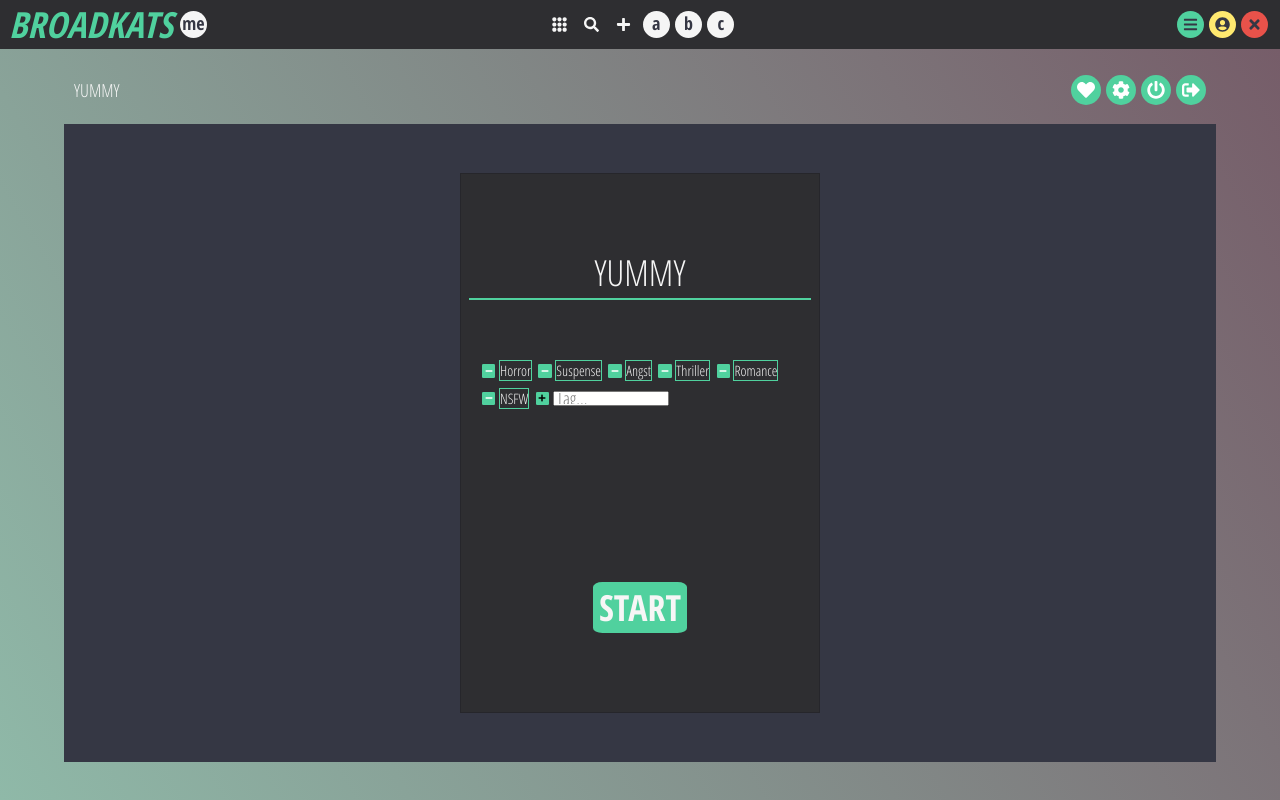
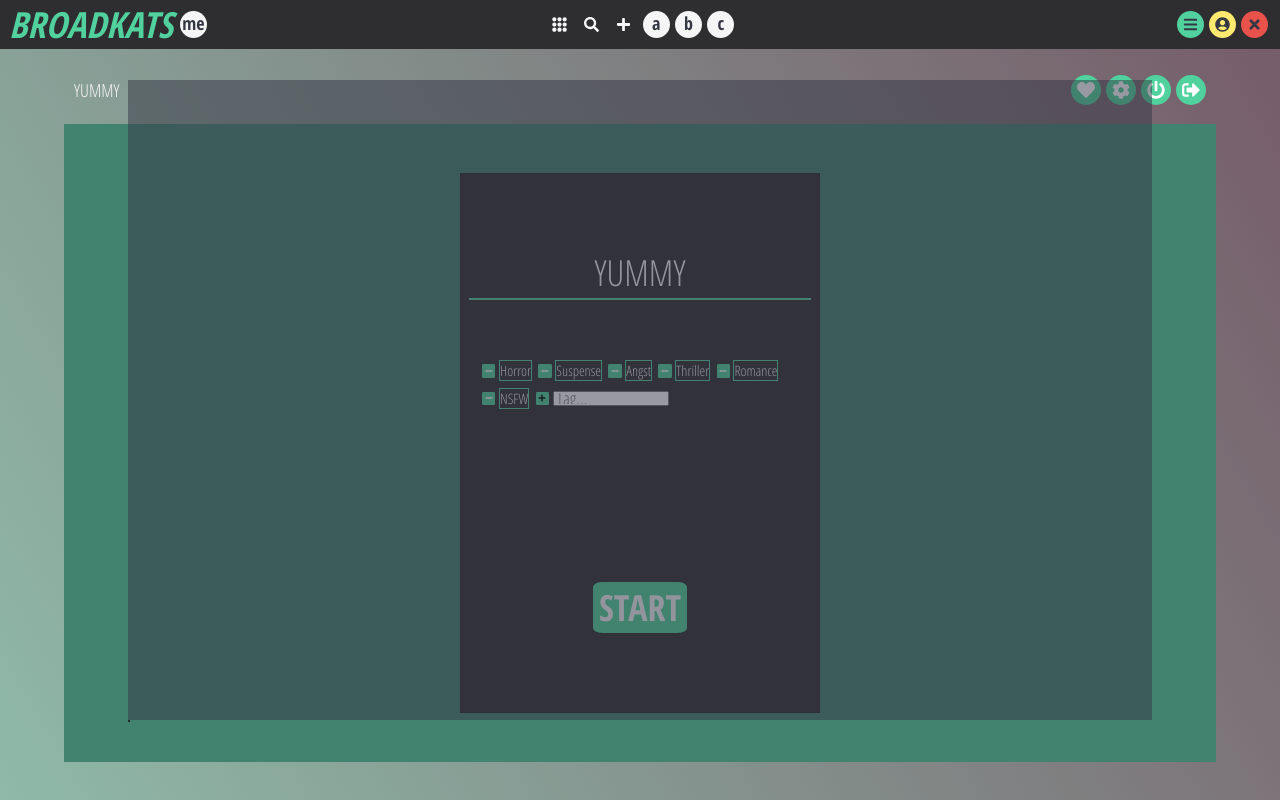
Before and after one commit to at235am/broadkats-prototype, a React (Create React App) app: page /room in a window 1280 px wide. Both pictures are taken after a click on the button 1121 px from the left and 90 px from the top of the page. Built offline with nearby package versions, Linux system fonts and the light colour scheme.

Commit message:
Started working on properly sizing/rendering settings modal page. - Requires: settings content, settings panel (steal from side-bar components?)

```diff
--- a/src/components/room-bar/room-bar.component.jsx
+++ b/src/components/room-bar/room-bar.component.jsx
@@ -37,7 +37,7 @@ const roomBar = props => {
       </div>
 
       <div className="settings-button">
-        <RoomButton svg={cog} toggle={props.toggleSettings}></RoomButton>
+        <RoomButton svg={cog} click={props.toggleSettings}></RoomButton>
       </div>
 
       <div className="refresh-button">
--- a/src/components/room-init/room-init.styles.scss
+++ b/src/components/room-init/room-init.styles.scss
@@ -55,6 +55,7 @@
 }
 
 .init-modal {
+  background-color: $blackdark;
   height: 30em;
   width: 20em;
 }
--- a/src/components/room-settings/room-settings.component.jsx
+++ b/src/components/room-settings/room-settings.component.jsx
@@ -1,13 +1,16 @@
 import React from "react";
 import "./room-settings.styles.scss";
 
+import Modal from "../ui/modal/modal.component";
 import SettingsPanel from "./settings-panel/settings-panel.components";
 import SettingsContent from "./settings-content/settings-content.component";
 
 const roomSettings = props => (
-  <div>
-    <SettingsPanel></SettingsPanel>
-    <SettingsContent></SettingsContent>
+  <div className={props.className}>
+    <Modal className="settings-room-modal" show={props.toggleSettings}>
+      {/* <SettingsPanel></SettingsPanel> */}
+      {/* <SettingsContent></SettingsContent> */}
+    </Modal>
   </div>
 );
 
--- a/src/components/room-settings/room-settings.styles.scss
+++ b/src/components/room-settings/room-settings.styles.scss
@@ -16,3 +16,11 @@
 .room-settings-content {
   grid-column: 2;
 }
+
+.room-settings-modal {
+  position: fixed;
+  background-color: $greenmain;
+
+  height: 100%;
+  width: 100%;
+}
--- a/src/components/ui/backdrop/backdrop.styles.scss
+++ b/src/components/ui/backdrop/backdrop.styles.scss
@@ -2,6 +2,7 @@
 
 .backdrop {
   background-color: $blacklight;
+  opacity: 0.5;
 
   height: 100%;
   width: 100%;
--- a/src/components/ui/modal/modal.styles.scss
+++ b/src/components/ui/modal/modal.styles.scss
@@ -1,8 +1,6 @@
 @import "../../../assets/colors";
 
 .modal {
-  background-color: $blackdark;
-
   border: 1px solid $black3;
   // border-radius: 1%;
 
--- a/src/pages/room-page/room-page.component.jsx
+++ b/src/pages/room-page/room-page.component.jsx
@@ -3,7 +3,7 @@ import "./room-page.styles.scss";
 
 import RoomScreen from "../../components/room-screen/room-screen.component";
 import RoomBar from "../../components/room-bar/room-bar.component";
-import Modal from "../../components/ui/modal/modal.component";
+import RoomSettings from "../../components/room-settings/room-settings.component";
 import Init from "../../components/room-init/room-init.component";
 
 // Test imports
@@ -11,7 +11,7 @@ import Init from "../../components/room-init/room-init.component";
 class RoomPage extends Component {
   state = {
     showInit: true,
-    showSettings: true,
+    showSettings: false,
     settings: ["Public Room"],
     tags: ["Horror", "Suspense", "Angst", "Thriller", "Romance", "NSFW"],
     roomName: "YUMMY"
@@ -50,6 +50,12 @@ class RoomPage extends Component {
           exit={this.exit}
         />
         <RoomScreen className="room-screen-item" />
+        {this.state.showSettings && (
+          <RoomSettings
+            className="settings-page"
+            toggleSettings={this.toggleSettings}
+          ></RoomSettings>
+        )}
       </div>
     );
   }
--- a/src/pages/room-page/room-page.styles.scss
+++ b/src/pages/room-page/room-page.styles.scss
@@ -36,6 +36,15 @@
 
 .settings-page {
   position: fixed;
+  height: 80%;
+  width: 80%;
+
+  // margin: auto DOES NOT WORK
+  left: 50%;
+  top: 50%;
+  transform: translate(-50%, -50%);
+
+  z-index: 500;
 }
 
 .room-bar-item {
```
